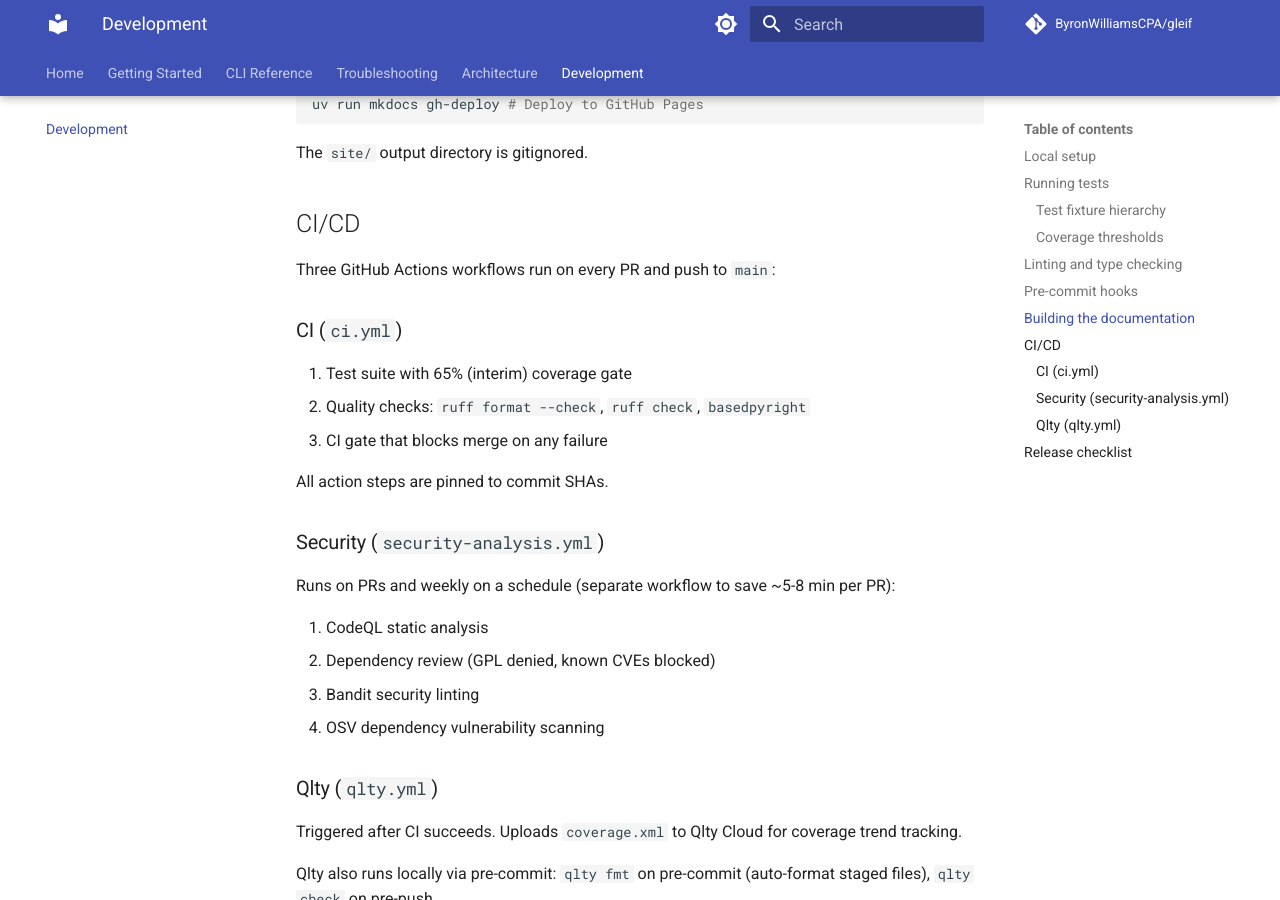
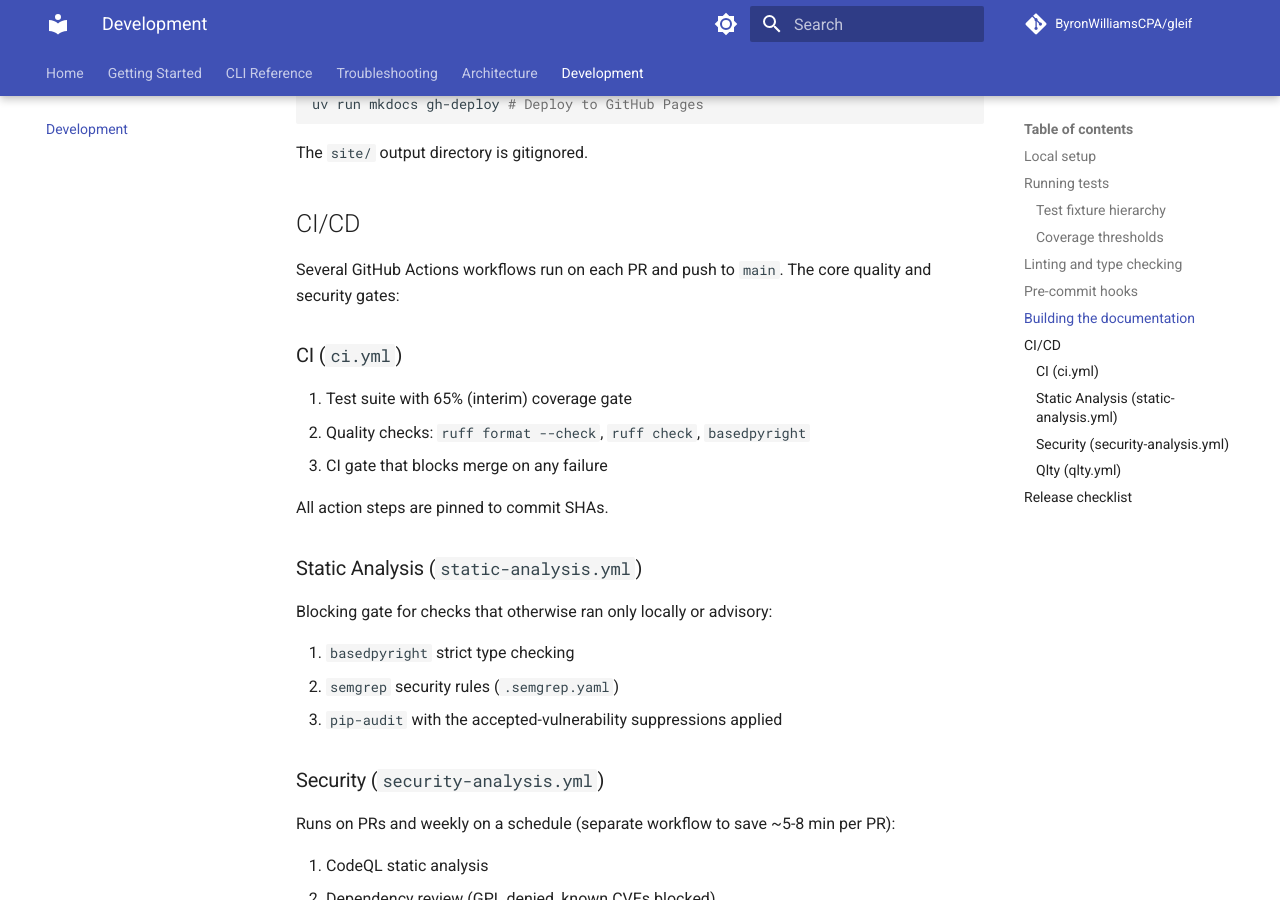
Before and after one commit to ByronWilliamsCPA/gleif, an MkDocs documentation site: the page built from docs/development.md, in a window 1280 px wide and 900 px high, scrolled down 2413 px. Built offline with MkDocs 1.6.1 and Material for MkDocs 9.7.7, drawn with Linux system fonts in a browser that asks for light colours; comment, search, counter and statistics services are not loaded.

Commit message:
fix: address Copilot review on PR #49
- ruff target-version and basedpyright pythonVersion back to 3.11 (the
  requires-python floor) so both tools check against the lowest supported
  version; the dev/CI interpreter pins stay 3.12. The earlier commit conflated
  the runtime pin with the compatibility target.
- Pin semgrep to 1.164.0 in static-analysis.yml so a new release cannot fail a
  previously-green PR (non-deterministic uvx install).
- Reword development.md CI/CD intro to not hardcode a workflow count and
  document the new Static Analysis gate.

```diff
--- a/docs/development.md
+++ b/docs/development.md
@@ -102,7 +102,8 @@ The `site/` output directory is gitignored.
 
 ## CI/CD
 
-Three GitHub Actions workflows run on every PR and push to `main`:
+Several GitHub Actions workflows run on each PR and push to `main`. The core
+quality and security gates:
 
 ### CI (`ci.yml`)
 
@@ -111,6 +112,14 @@ Three GitHub Actions workflows run on every PR and push to `main`:
 3. CI gate that blocks merge on any failure
 
 All action steps are pinned to commit SHAs.
+
+### Static Analysis (`static-analysis.yml`)
+
+Blocking gate for checks that otherwise ran only locally or advisory:
+
+1. `basedpyright` strict type checking
+2. `semgrep` security rules (`.semgrep.yaml`)
+3. `pip-audit` with the accepted-vulnerability suppressions applied
 
 ### Security (`security-analysis.yml`)
 
```
Also changed, not shown: pyproject.toml (+5 -2 lines), 1 other file.
